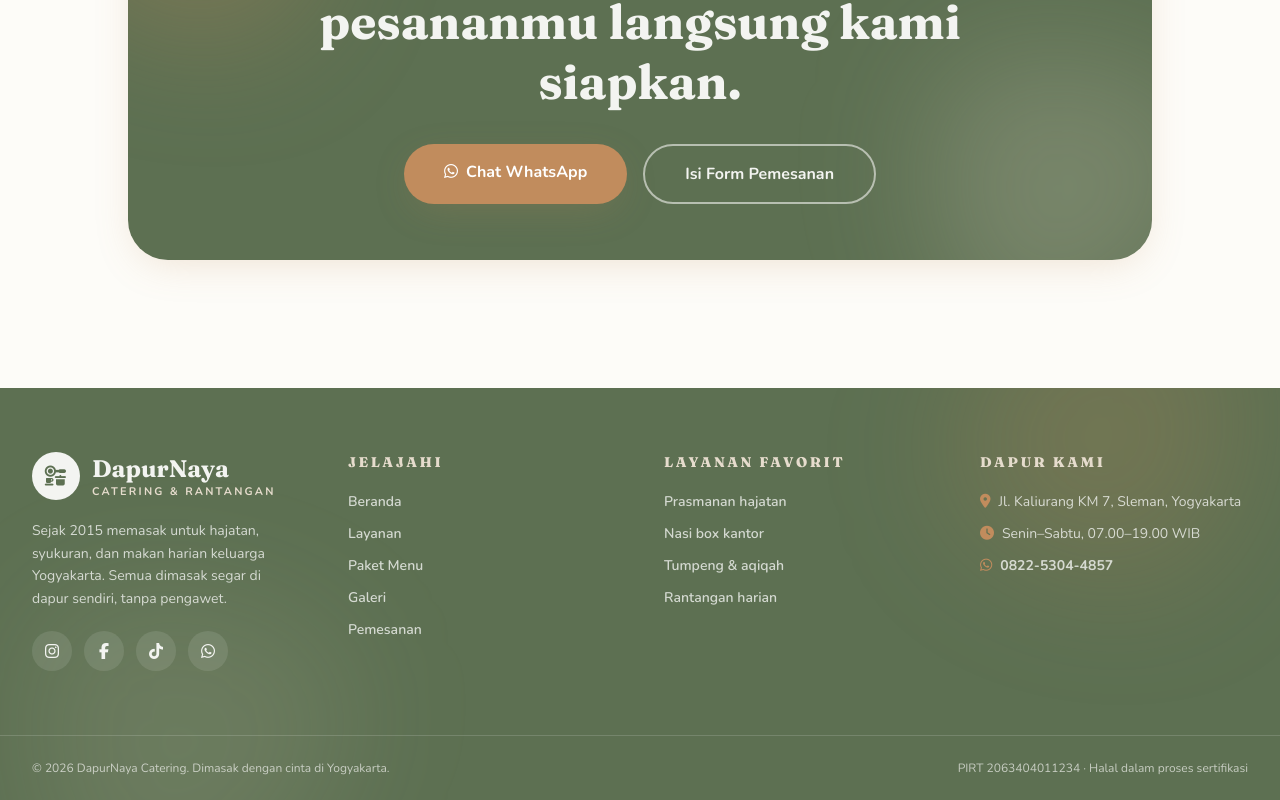
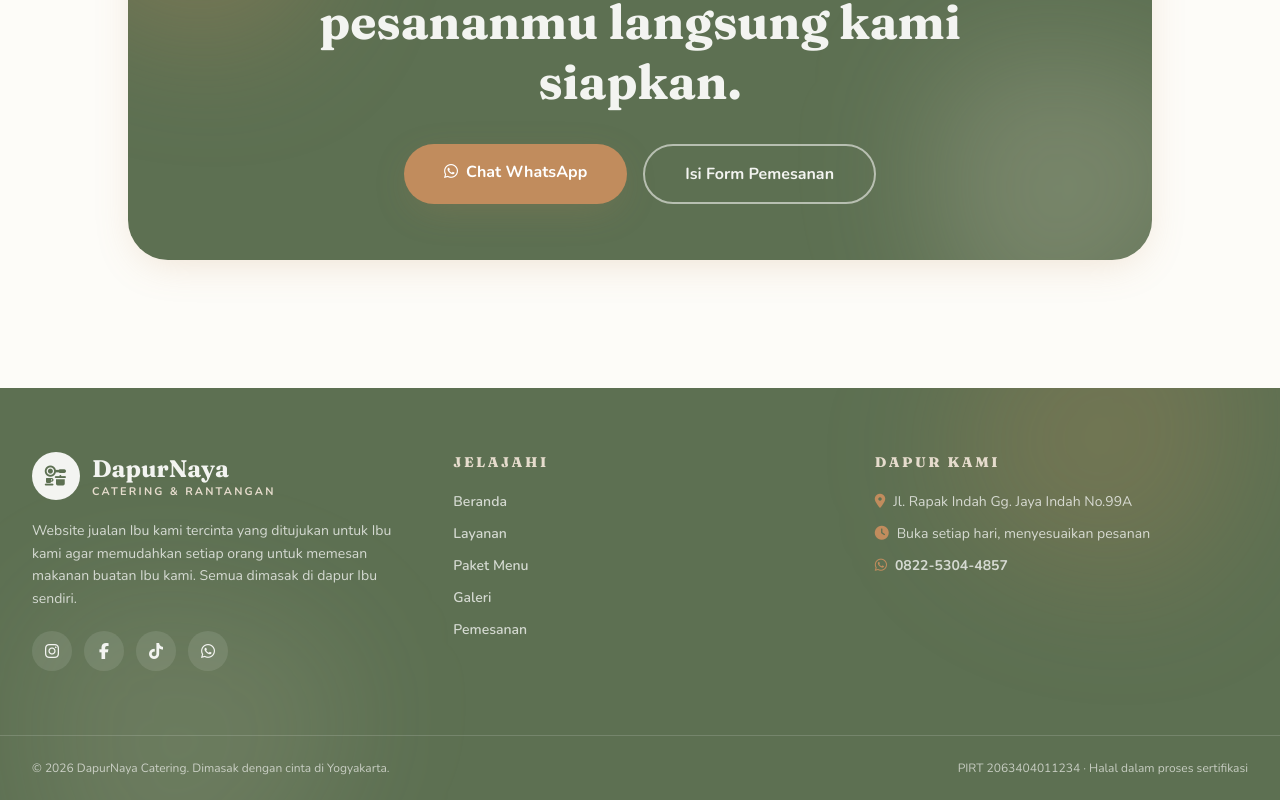
Before and after one commit to rebu22/DapurNaya, a Vue app: page / in a window 1280 px wide. Shown: the part 3183-3983 px from the top of the page. Built offline with nearby package versions, Linux system fonts and the light colour scheme.

Commit message:
Perbarui footer: deskripsi ibu, hapus layanan favorit, alamat baru

```diff
--- a/src/components/AppFooter.vue
+++ b/src/components/AppFooter.vue
@@ -3,7 +3,7 @@
     <div class="blob-a absolute -top-24 right-10 h-72 w-72 bg-clay/20 blur-3xl"></div>
     <div class="blob-b absolute -bottom-28 left-8 h-80 w-80 bg-sand/10 blur-3xl"></div>
 
-    <div class="relative mx-auto grid max-w-7xl gap-12 px-4 py-16 sm:px-6 md:grid-cols-2 lg:grid-cols-4 lg:px-8">
+    <div class="relative mx-auto grid max-w-7xl gap-12 px-4 py-16 sm:px-6 md:grid-cols-2 lg:grid-cols-3 lg:px-8">
       <div>
         <div class="flex items-center gap-3">
           <span class="flex h-12 w-12 items-center justify-center rounded-full bg-mist text-xl text-moss">
@@ -15,8 +15,7 @@
           </span>
         </div>
         <p class="mt-5 text-sm leading-relaxed text-mist/80">
-          Sejak 2015 memasak untuk hajatan, syukuran, dan makan harian keluarga
-          Yogyakarta. Semua dimasak segar di dapur sendiri, tanpa pengawet.
+          Website jualan Ibu kami tercinta yang ditujukan untuk Ibu kami agar memudahkan setiap orang untuk memesan makanan buatan Ibu kami. Semua dimasak di dapur Ibu sendiri.
         </p>
         <div class="mt-5 flex gap-3">
           <a v-for="sos in sosial" :key="sos.label" :href="sos.href" target="_blank" rel="noopener"
@@ -39,20 +38,10 @@
       </nav>
 
       <div>
-        <h3 class="text-sm font-extrabold uppercase tracking-[0.18em] text-sand">Layanan Favorit</h3>
-        <ul class="mt-5 space-y-3 text-sm font-semibold text-mist/80">
-          <li><RouterLink to="/layanan" class="transition-colors hover:text-white">Prasmanan hajatan</RouterLink></li>
-          <li><RouterLink to="/paket" class="transition-colors hover:text-white">Nasi box kantor</RouterLink></li>
-          <li><RouterLink to="/paket" class="transition-colors hover:text-white">Tumpeng & aqiqah</RouterLink></li>
-          <li><RouterLink to="/paket" class="transition-colors hover:text-white">Rantangan harian</RouterLink></li>
-        </ul>
-      </div>
-
-      <div>
         <h3 class="text-sm font-extrabold uppercase tracking-[0.18em] text-sand">Dapur Kami</h3>
         <ul class="mt-5 space-y-3 text-sm text-mist/80">
-          <li><i class="fa-solid fa-location-dot mr-2 text-clay"></i>Jl. Kaliurang KM 7, Sleman, Yogyakarta</li>
-          <li><i class="fa-solid fa-clock mr-2 text-clay"></i>Senin–Sabtu, 07.00–19.00 WIB</li>
+          <li><i class="fa-solid fa-location-dot mr-2 text-clay"></i>Jl. Rapak Indah Gg. Jaya Indah No.99A</li>
+          <li><i class="fa-solid fa-clock mr-2 text-clay"></i>Buka setiap hari, menyesuaikan pesanan</li>
           <li>
             <a :href="waLink('Halo DapurNaya!')" target="_blank" rel="noopener" class="font-bold transition-colors hover:text-white">
               <i class="fa-brands fa-whatsapp mr-2 text-clay"></i>0822-5304-4857
```
